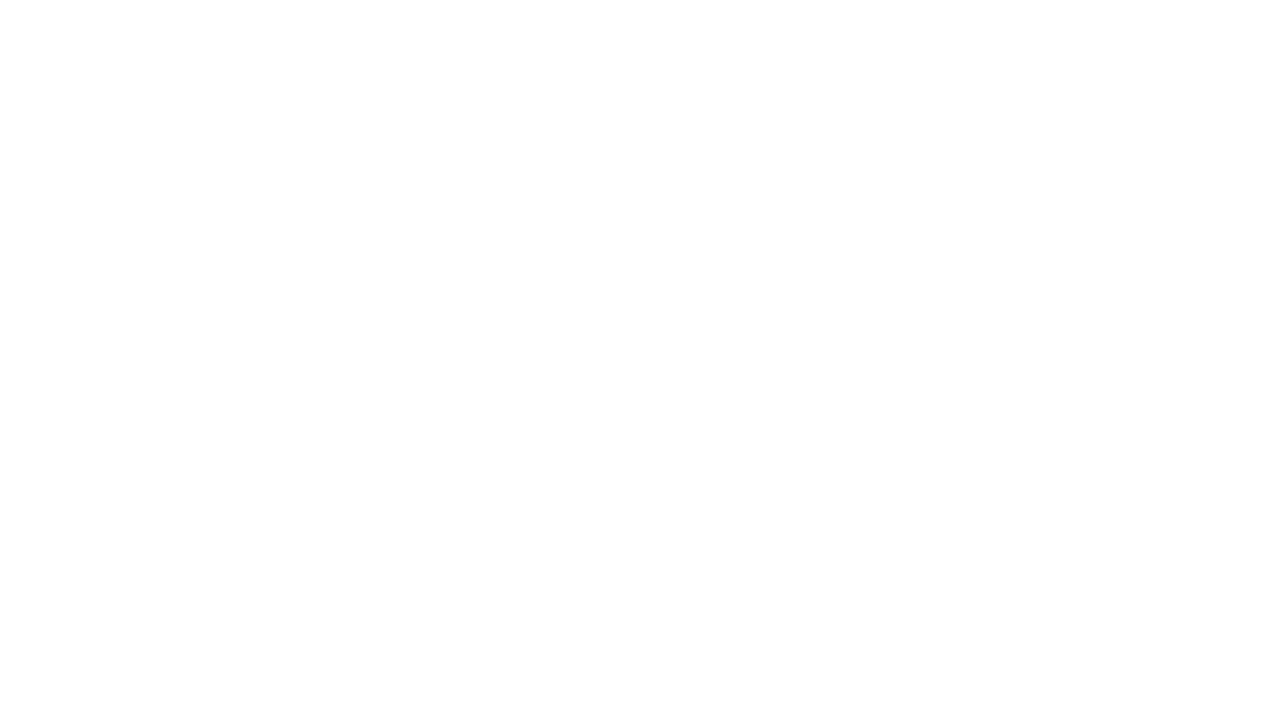
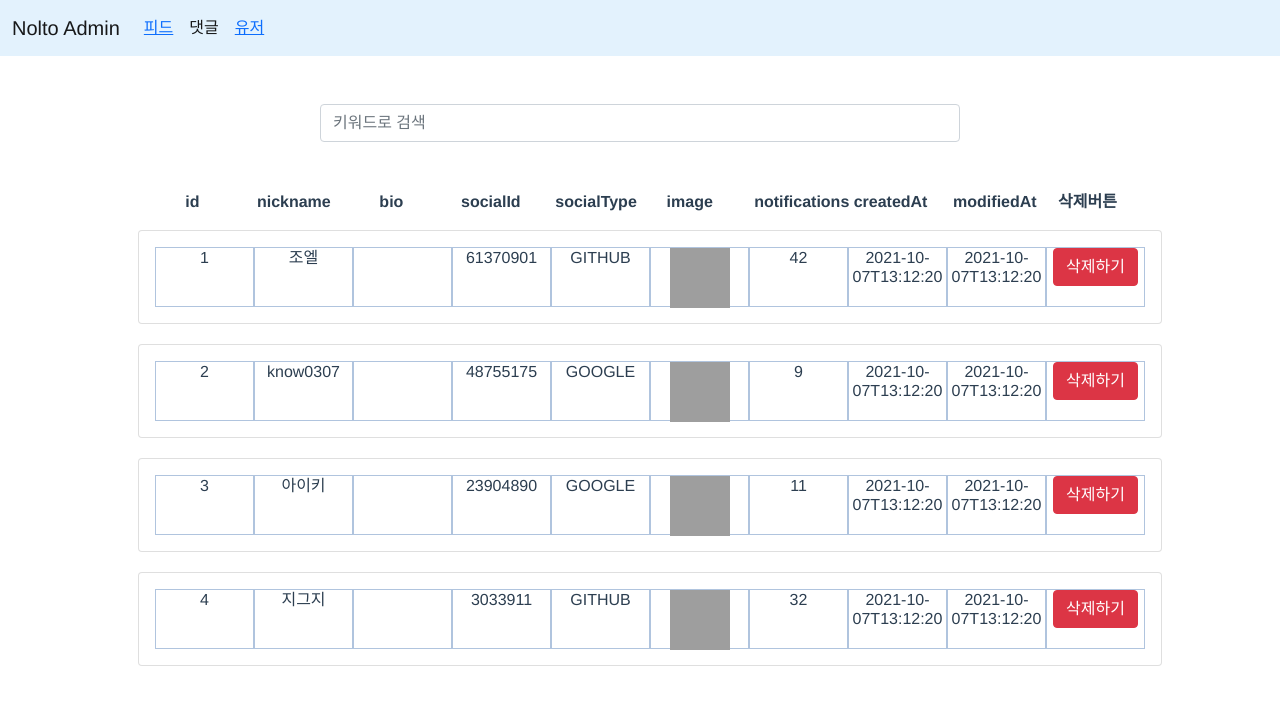
Before and after one commit to PapimonLikelion/Nolto_Admin, a Vue app: page /admin/users in a window 1280 px wide. Before the commit this address had no page. Shown: the top 702 px of the page. Built offline with nearby package versions, Linux system fonts and the light colour scheme; grey boxes are pictures that could not be loaded.

Commit message:
feat: 회원 조회 페이지

```diff
--- /dev/null
+++ b/public/userData.json
@@ -0,0 +1,46 @@
+[
+  {
+    "id": 1,
+    "nickname": "조엘",
+    "bio": "",
+    "socialId": "61370901",
+    "socialType": "GITHUB",
+    "imageUrl": "https://avatars.githubusercontent.com/u/61370901?v=4",
+    "notifications": 42,
+    "createdAt": "2021-10-07T13:12:20",
+    "modifiedAt": "2021-10-07T13:12:20"
+  },
+  {
+    "id": 2,
+    "nickname": "know0307",
+    "bio": "",
+    "socialId": "48755175",
+    "socialType": "GOOGLE",
+    "imageUrl": "https://avatars.githubusercontent.com/u/48755175?v=4",
+    "notifications": 9,
+    "createdAt": "2021-10-07T13:12:20",
+    "modifiedAt": "2021-10-07T13:12:20"
+  },
+  {
+    "id": 3,
+    "nickname": "아이키",
+    "bio": "",
+    "socialId": "23904890",
+    "socialType": "GOOGLE",
+    "imageUrl": "https://avatars.githubusercontent.com/u/46308949?v=4",
+    "notifications": 11,
+    "createdAt": "2021-10-07T13:12:20",
+    "modifiedAt": "2021-10-07T13:12:20"
+  },
+  {
+    "id": 4,
+    "nickname": "지그지",
+    "bio": "",
+    "socialId": "3033911",
+    "socialType": "GITHUB",
+    "imageUrl": "https://dksykemwl00pf.cloudfront.net/f8fb8ee6d00e43a29989fccbab228559.png",
+    "notifications": 32,
+    "createdAt": "2021-10-07T13:12:20",
+    "modifiedAt": "2021-10-07T13:12:20"
+  }
+]
--- a/src/components/Feed.vue
+++ b/src/components/Feed.vue
@@ -29,10 +29,10 @@ export default {
         }
 
         onMounted(() => {
-            axios.get('/feedData.json')
+            axios.get('https://nolto-dev.kro.kr/feeds/recent')
             .then((result) => {
-                allFeedData.value = result.data;
-                allFeedDataOriginal.value = [...result.data];
+                allFeedData.value = result.data.feeds;
+                allFeedDataOriginal.value = [...result.data.feeds];
             })
         })
 
--- a/src/components/Navbar.vue
+++ b/src/components/Navbar.vue
@@ -8,13 +8,13 @@
         <div class="collapse navbar-collapse" id="navbarNav">
         <ul class="navbar-nav">
             <li class="nav-item">
-            <a class="nav-link active" aria-current="page" href="#">피드</a>
+            <a class="nav-link active"><router-link to="/admin/feeds">피드</router-link></a>
             </li>
             <li class="nav-item">
             <a class="nav-link active" href="#">댓글</a>
             </li>
             <li class="nav-item">
-            <a class="nav-link active" href="#">유저</a>
+            <a class="nav-link active"><router-link to="/admin/users">유저</router-link></a>
             </li>
         </ul>
         </div>
--- /dev/null
+++ b/src/components/User.vue
@@ -0,0 +1,82 @@
+<template>
+    <Navbar/>
+    <div class="searchbar input-group mt-5 mb-5">
+        <input @input="search" type="text" class="form-control" placeholder="키워드로 검색" aria-label="키워드로 검색" aria-describedby="basic-addon2">
+    </div>
+    <div class="userCardInfo">
+        <p>id</p>
+        <p>nickname</p>
+        <p>bio</p>
+        <p>socialId</p>
+        <p>socialType</p>
+        <p>image</p>
+        <p>notifications</p>
+        <p>createdAt</p>
+        <p>modifiedAt</p>
+        <p>삭제버튼</p>
+    </div>
+    <div class="userCards">
+        <UserCard v-for="userData in allUserData" :key="userData" :userData="userData"/>
+    </div>
+</template>
+
+<script>
+import Navbar from "./Navbar.vue";
+import UserCard from "./UserCard.vue";
+import { ref, onMounted } from 'vue';
+import axios from 'axios';
+
+export default {
+    name: "user",
+    setup() {
+        let allUserData = ref([]);
+        let allUserDataOriginal = ref([]);
+
+        function search(e) {
+            let searchWord = e.target.value.toLowerCase();
+            let result = allUserDataOriginal.value.filter((userData) => {
+                return (userData.nickname.toLowerCase().includes(searchWord) ||
+                    userData.socialType.toLowerCase().includes(searchWord)) ||
+                    userData.createdAt.toLowerCase().includes(searchWord) ||
+                    userData.modifiedAt.toLowerCase().includes(searchWord);
+                })
+            this.allUserData = [...result];
+        }
+
+        onMounted(() => {
+            axios.get('/userData.json')
+            .then((result) => {
+                allUserData.value = result.data;
+                allUserDataOriginal.value = [...result.data];
+            })
+        })
+
+        return {allUserData, search}
+    },
+    components: {
+        Navbar,
+        UserCard,
+    }
+}
+</script>
+
+<style>
+.userCardInfo {
+    margin-left: 10%;
+    margin-right: 10%;
+    height: 30px;
+    display: flex;
+    justify-content: space-evenly;
+}
+.userCardInfo > p {
+    width: 70px;
+    font-weight: bold;
+}
+
+.userCards {
+    margin-left: 10%;
+    margin-right: 10%;
+    display: flex;
+    flex-direction: column;
+}
+</style>
--- /dev/null
+++ b/src/components/UserCard.vue
@@ -0,0 +1,84 @@
+<template>
+  <div class="usercard card">
+    <div class="usercardbody card-body">
+      <div>
+        <h6>{{ userData.id }}</h6>
+      </div>
+      <div>
+        <h6>{{ userData.nickname }}</h6>
+      </div>
+      <div>
+        <h6>{{ userData.bio }}</h6>
+      </div>
+      <div>
+        <h6>{{ userData.socialId }}</h6>
+      </div>
+      <div>
+        <h6>{{ userData.socialType }}</h6>
+      </div>
+      <div>
+        <img :src="userData.imageUrl" style="width: 60px; height: 60px" />
+      </div>
+      <div>
+        <h6>{{ userData.notifications }}</h6>
+      </div>
+      <div>
+        <h6>{{ userData.createdAt }}</h6>
+      </div>
+      <div>
+        <h6>{{ userData.modifiedAt }}</h6>
+      </div>
+      <div>
+        <button class="btn btn-danger" @click="showDeleteModal=true">
+          삭제하기
+        </button>
+      </div>
+    </div>
+  </div>
+
+    <div class="deleteModal" v-if="showDeleteModal">
+        <h4>{{ userData.nickname }}</h4>
+        <p>정말로 삭제하시겠습니까?</p>
+        <button class="btn btn-outline-dark" @click="sendDeleteToServer">예. 삭제합니다.</button>
+        <button class="btn btn-outline-dark" @click="showDeleteModal=false">아니요. 취소합니다</button>
+    </div>
+
+</template>
+
+<script>
+export default {
+  name: "usercard",
+  props: {
+    userData: Object,
+  },
+  data() {
+      return {
+          showDeleteModal: false,
+      }
+  },
+  methods: {
+      sendDeleteToServer() {
+          this.showDeleteModal = false;
+          console.log("axios delete user card");
+      }
+  }
+};
+</script>
+
+<style>
+.usercard {
+  width: 100%;
+  margin: 10px;
+}
+
+.usercardbody {
+  display: flex;
+  justify-content: space-evenly;
+}
+
+.usercardbody > div {
+  width: 100px;
+  height: 60px;
+  border: 1px solid lightsteelblue;
+}
+</style>
--- a/src/router.js
+++ b/src/router.js
@@ -1,6 +1,7 @@
 import { createWebHistory, createRouter } from "vue-router";
 import Login from "./components/Login.vue";
 import Feed from "./components/Feed.vue";
+import User from "./components/User.vue";
 // import store from './store.js'
 
 const routes = [
@@ -16,6 +17,15 @@ const routes = [
             //     return '/login';
             // }
         },
+    },
+    {
+        path: "/admin/users",
+        component: User,
+        beforeEnter: () => {
+            // if (store.state.loginStatus == false) {
+            //     return '/login';
+            // }
+        },
     }
 ]
 
```
Also changed, not shown: 1 other file (tests, documents, lock files or other folders).
